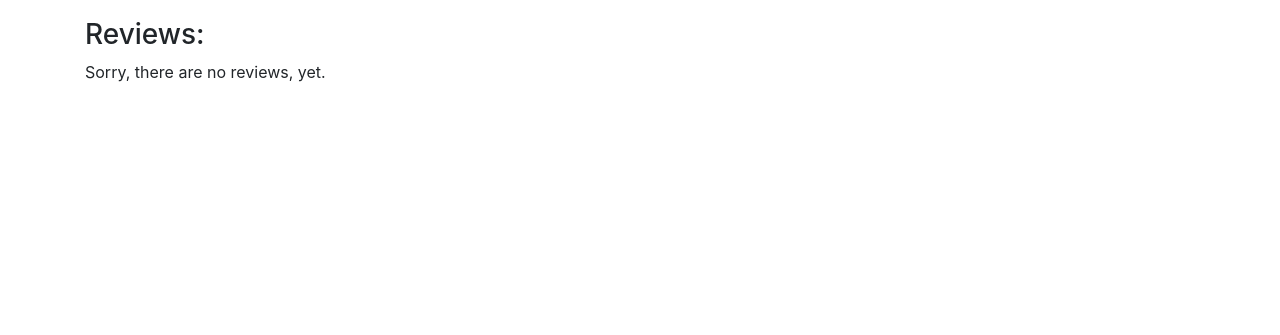
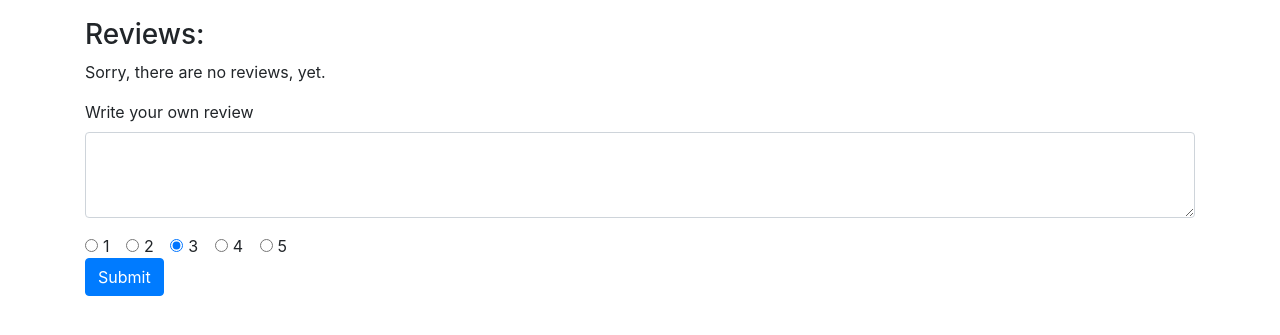
Before and after one commit to Vika-svg/project1, a Flask app: page /books/1 in a window 1280 px wide. Shown: the part 134-469 px from the top of the page. Run offline with Flask 2, Linux system fonts and the light colour scheme; data that the repository does not hold is empty; some libraries are stand-ins or nearby versions.

Commit message:
Added  Review Submission

```diff
--- a/application.py
+++ b/application.py
@@ -60,14 +60,33 @@ def book(isbn):
     reviews = Review.query.filter_by(book_isbn=isbn).all()
     return render_template("book.html", book=book, reviews=reviews)
 
+@app.route("/review", methods=["POST"])
+def review():
+     # 1. read data sent from client
+    isbn = request.form.get("isbn")
+    review = request.form.get("review")
+    rating = request.form.get("rating")
+    user_id = session.get("user_id")
+
+     # 2. Users should not be able to submit multiple reviews for the same book.
+    existing_review = Review.query.filter_by(book_isbn=isbn,  user_id=user_id).first()
+    if existing_review is not None:
+        return render_template("review_error.html")
+
+     # 3. create a new review object
+    review = Review(user_id=user_id, book_isbn=isbn, review=review, rating=int(rating))
+
+    # 4. store that review object in the DB
+    db.session.add(review)
+    db.session.commit()
+    return redirect("/books/" + isbn)
+
 @app.route("/login")
 def login():
     return render_template("login.html")
 
 @app.route("/do_login", methods=["POST"])
 def do_login():
-    # In terms of how to “log a user in,” recall that you can store information inside of the session, which can store different values for different users. In particular, if each user has an id, then you could store that id in the session (e.g., in session["user_id"]) to keep track of which user is currently logged in.
-
     # 1. read data sent from client: username and password
     username = request.form.get("username")
     password = request.form.get("password")
--- a/templates/book.html
+++ b/templates/book.html
@@ -14,6 +14,53 @@ Project1
 <h3>Reviews:</h3>
 {% if reviews | length == 0 %}
 <p>Sorry, there are no reviews, yet.</p>
+{% else %}
+<ul>
+    {% for review in reviews %}
+        <li>
+            {{review.review}}, {{review.rating}}
+        </li>
+    {% endfor %}
+</ul>
 {% endif %}
 
+<form action="/review" method="POST">
+    <input type="hidden" name="isbn" value="{{book.isbn}}">
+    <div class="form-group">
+      <label for="review">Write your own review</label>
+      <textarea class="form-control" name="review" rows="3"></textarea>
+    </div>
+    <div class="form-check form-check-inline">
+        <input class="form-check-input" type="radio" name="rating" id="rating1" value="1">
+        <label class="form-check-label" for="rating1">
+          1
+        </label>
+    </div>
+    <div class="form-check form-check-inline">
+        <input class="form-check-input" type="radio" name="rating" id="rating2" value="2">
+        <label class="form-check-label" for="rating2">
+          2
+        </label>
+    </div>
+    <div class="form-check form-check-inline">
+        <input class="form-check-input" type="radio" name="rating" id="rating3" value="3" checked>
+        <label class="form-check-label" for="rating3">
+          3
+        </label>
+    </div>
+    <div class="form-check form-check-inline">
+        <input class="form-check-input" type="radio" name="rating" id="rating4" value="4">
+        <label class="form-check-label" for="rating4">
+          4
+        </label>
+    </div>
+    <div class="form-check form-check-inline">
+        <input class="form-check-input" type="radio" name="rating" id="rating5" value="5">
+        <label class="form-check-label" for="rating5">
+          5
+        </label>
+    </div>
+    <div><button type="submit" class="btn btn-primary">Submit</button></div>
+</form>
+
 {% endblock %}
--- a/templates/search_results.html
+++ b/templates/search_results.html
@@ -14,7 +14,9 @@ Search_result
     <ul>
         {% for book in results %}
             <li>
-                 <a href="{{ url_for('book', isbn=book.isbn) }}">Title: {{book.title}}, Author: {{book.author}}, ISBN: {{book.isbn}}</a>
+                 <a href="{{ url_for('book', isbn=book.isbn) }}">
+                     Title: {{book.title}}, Author: {{book.author}}, ISBN: {{book.isbn}}
+                </a>
             </li>
         {% endfor %}
     </ul>
```
Also changed, not shown: templates/review_error.html (added, +10 -0 lines).
